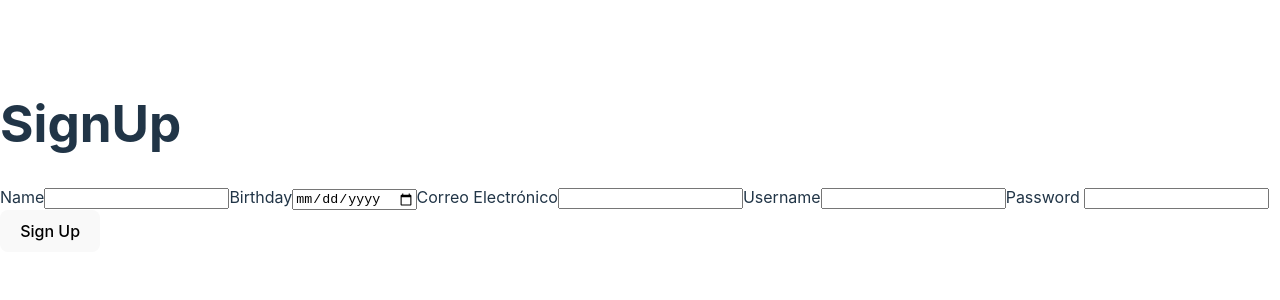
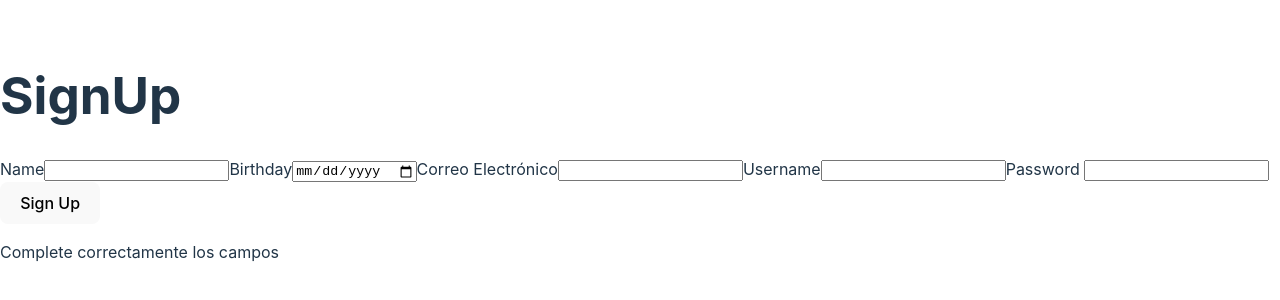
Before and after one commit to Santii08/Final_Project, a React (Vite) app: page /sign in a window 1280 px wide. Shown: the part 244-544 px from the top of the page. Built offline with nearby package versions, Linux system fonts and the light colour scheme.

Commit message:
prueba deploy con api ya despegada

```diff
--- a/src/Auth/constant.ts
+++ b/src/Auth/constant.ts
@@ -1 +1 @@
-export const API_URL = "http://localhost:8080/api"
+export const API_URL = "https://api-project-final-indol.vercel.app/api"
--- a/src/routes/Login.tsx
+++ b/src/routes/Login.tsx
@@ -2,13 +2,16 @@ import React from "react";
 import { useState } from "react";
 import { useAuth } from "../Auth/AuthProvider";
 import { Navigate } from "react-router-dom";
+import { Link } from "react-router-dom";
 const Login = () => {
   const [username, setUsername] = useState("");
   const [password, setPassword] = useState("");
+
   const auth = useAuth();
   if (auth.isAuthenticated) {
     return <Navigate to="/home"></Navigate>;
   }
+
   return (
     <div>
       <h1>Login</h1>
@@ -26,6 +29,13 @@ const Login = () => {
         onChange={(e) => setPassword(e.target.value)}
       />
       <button>LOGIN</button>
+      <div>
+        <h1>Tienes cuenta?, crea una aquí</h1>
+        {/* Utilizamos Link para redirigir al componente de SignUp */}
+        <Link to="/sign">
+          <button>SignUp</button>
+        </Link>
+      </div>
     </div>
   );
 };
--- a/src/routes/Sign_up.tsx
+++ b/src/routes/Sign_up.tsx
@@ -9,6 +9,7 @@ const Sign_up = () => {
   const [email, setEmail] = useState("");
   const [username, setUsername] = useState("");
   const [password, setPassword] = useState("");
+  const [creado, setCreado] = useState(false);
   const auth = useAuth();
 
   async function handleSubmit(e: React.FormEvent<HTMLFormElement>) {
@@ -24,10 +25,13 @@ const Sign_up = () => {
           name,
           username,
           password,
+          birthday,
+          email,
         }),
       });
       if (response.ok) {
         console.log("Usario creado correctamente");
+        setCreado(true);
       } else {
         console.log("Error enviando");
       }
@@ -40,6 +44,7 @@ const Sign_up = () => {
     return <Navigate to="/home"></Navigate>;
   }
   return (
+    <div>
       <form className="form" onSubmit={handleSubmit}>
         <h1>SignUp</h1>
         <label>Name</label>
@@ -79,6 +84,12 @@ const Sign_up = () => {
 
         <button>Sign Up</button>
       </form>
+      {creado ? (
+        <p>El usuario ha sido creado correctamente</p>
+      ) : (
+        <p>Complete correctamente los campos</p>
+      )}
+    </div>
   );
 };
 
```
Lines whose indentation alone changed are shown as unchanged.
